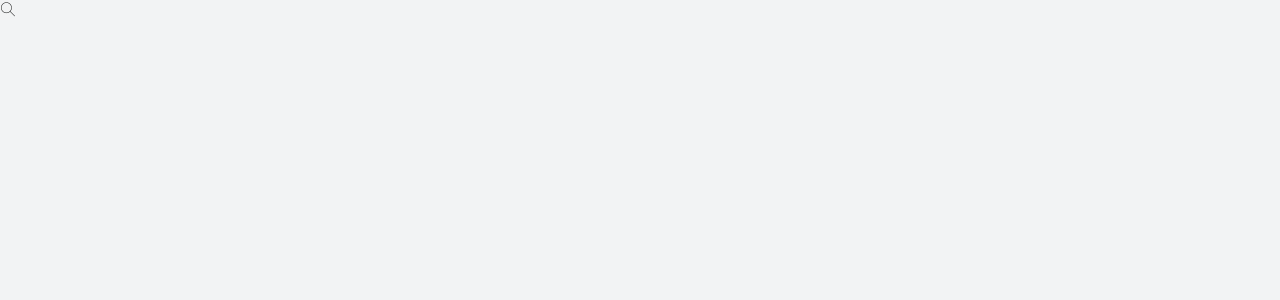
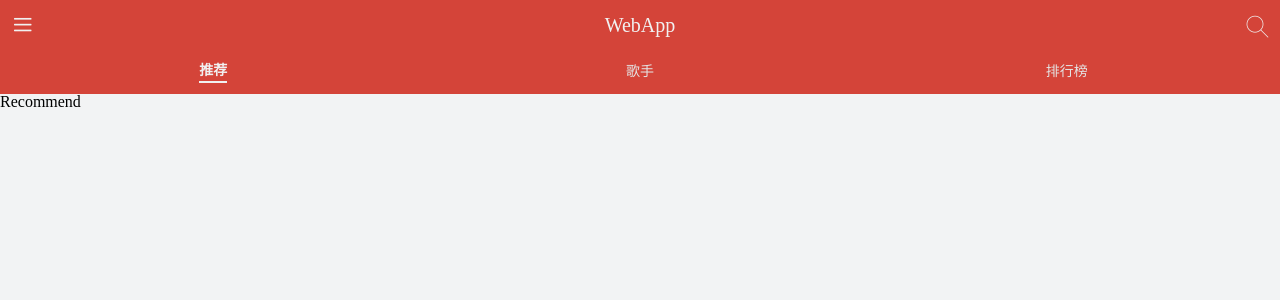
Before and after one commit to hj1254123/react-cloud-music, a React (Create React App) app: page /#/recommend in a window 1280 px wide. Shown: the top 300 px of the page. Built offline with nearby package versions, Linux system fonts and the light colour scheme.

Commit message:
路由配置 和 公共组件Home（顶栏）开发

```diff
--- a/package.json
+++ b/package.json
@@ -8,6 +8,9 @@
     "@testing-library/user-event": "^12.1.10",
     "react": "^17.0.2",
     "react-dom": "^17.0.2",
+    "react-router": "^5.2.0",
+    "react-router-config": "^5.1.1",
+    "react-router-dom": "^5.2.0",
     "react-scripts": "4.0.3",
     "styled-components": "^5.3.0",
     "web-vitals": "^1.0.1"
--- a/src/App.js
+++ b/src/App.js
@@ -1,14 +1,17 @@
 import React, { memo } from 'react'
+import { renderRoutes } from 'react-router-config';
+import routes from './routes'
+import { HashRouter } from 'react-router-dom'
 
 import { IconStyle } from './assets/iconfont/iconfont';
 import { GlobalStyle } from './style'
 
 export default memo(function App() {
   return (
-    <div>
+    <HashRouter>
       <GlobalStyle></GlobalStyle>
       <IconStyle></IconStyle>
-      <i className="iconfont">&#xe62b;</i>
-    </div>
+      {renderRoutes(routes)}
+    </HashRouter>
   )
 })
--- /dev/null
+++ b/src/application/Home/index.js
@@ -0,0 +1,27 @@
+import React from 'react';
+import { renderRoutes } from "react-router-config";
+import { NavLink } from 'react-router-dom'
+
+import { Top, Tab, TabItem } from './style';
+
+function Home(props) {
+  const { route } = props;
+
+  return (
+    <div>
+      <Top>
+        <span className="iconfont menu">&#xe65c;</span>
+        <span className="title">WebApp</span>
+        <span className="iconfont search">&#xe62b;</span>
+      </Top>
+      <Tab>
+        <NavLink to="/recommend" activeClassName="selected"><TabItem><span > 推荐 </span></TabItem></NavLink>
+        <NavLink to="/singers" activeClassName="selected"><TabItem><span > 歌手 </span></TabItem></NavLink>
+        <NavLink to="/rank" activeClassName="selected"><TabItem><span > 排行榜 </span></TabItem></NavLink>
+      </Tab>
+      {renderRoutes(route.routes)}
+    </div>
+  )
+}
+
+export default React.memo(Home);
--- /dev/null
+++ b/src/application/Home/style.js
@@ -0,0 +1,48 @@
+import styled from 'styled-components';
+import style from '../../assets/global-style';
+
+export const Top = styled.div`
+  display: flex;
+  flex-direction: row;
+  justify-content: space-between;
+  padding: 5px 10px;
+  background: ${style["theme-color"]};
+  &>span {
+    line-height: 40px;
+    color: #f1f1f1;
+    font-size: 20px;
+    &.iconfont {
+      font-size: 25px;
+    }
+  }
+`
+
+export const Tab = styled.div`
+  height: 44px;
+  display: flex;
+  flex-direction: row;
+  justify-content: space-around;
+  background: ${style ["theme-color"]};
+  a {
+    flex: 1;
+    padding: 2px 0;
+    font-size: 14px;
+    color: #e4e4e4;
+    &.selected {
+      span {
+        padding: 3px 0;
+        font-weight: 700;
+        color: #f1f1f1;
+        border-bottom: 2px solid #f1f1f1;
+      }
+    }
+  }
+`
+
+export const TabItem = styled.div`
+  height: 100%;
+  display: flex;
+  flex-direction: row;
+  justify-content: center;
+  align-items: center;
+`
--- /dev/null
+++ b/src/application/Rank/index.js
@@ -0,0 +1,9 @@
+import React from 'react';
+
+function Rank(props) {
+  return (
+    <div>Rank</div>
+  )
+}
+
+export default React.memo(Rank);
--- /dev/null
+++ b/src/application/Recommend/index.js
@@ -0,0 +1,9 @@
+import React from 'react';
+
+function Recommend(props) {
+  return (
+    <div>Recommend</div>
+  )
+}
+
+export default React.memo(Recommend);
--- /dev/null
+++ b/src/application/Singers/index.js
@@ -0,0 +1,9 @@
+import React from 'react';
+
+function Singers(props) {
+  return (
+    <div>Singers</div>
+  )
+}
+
+export default React.memo(Singers);
--- /dev/null
+++ b/src/assets/global-style.js
@@ -0,0 +1,38 @@
+// 扩大可点击区域
+const extendClick = () => {
+  return `
+    position: relative;
+    &:before {
+      content: '';
+      position: absolute;
+      top: -10px; bottom: -10px; left: -10px; right: -10px;
+    };
+  `
+}
+// 一行文字溢出部分用... 代替
+const noWrap = () => {
+  return `
+    text-overflow: ellipsis;
+    overflow: hidden;
+    white-space: nowrap;
+  `
+}
+
+export default {
+  'theme-color': '#d44439',
+  'theme-color-shadow': 'rgba (212, 68, 57, .5)',
+  'font-color-light': '#f1f1f1',
+  'font-color-desc': '#2E3030',
+  'font-color-desc-v2': '#bba8a8',// 略淡
+  'font-size-ss': '10px',
+  'font-size-s': '12px',
+  'font-size-m': '14px',
+  'font-size-l': '16px',
+  'font-size-ll': '18px',
+  "border-color": '#e4e4e4',
+  'background-color': '#f2f3f4',
+  'background-color-shadow': 'rgba (0, 0, 0, 0.3)',
+  'highlight-background-color': '#fff',
+  extendClick,
+  noWrap
+}
--- /dev/null
+++ b/src/routes/index.js
@@ -0,0 +1,34 @@
+import React from 'react';
+import { Redirect } from "react-router-dom";
+import Home from '../application/Home';
+import Recommend from '../application/Recommend';
+import Singers from '../application/Singers';
+import Rank from '../application/Rank';
+
+export default [
+  {
+    path: "/",
+    component: Home,
+    routes: [
+      {
+        path: "/",
+        exact: true,
+        render: () => (
+          <Redirect to={"/recommend"}/>
+        )
+      },
+      {
+        path: "/recommend",
+        component: Recommend
+      },
+      {
+        path: "/singers",
+        component: Singers
+      },
+      {
+        path: "/rank",
+        component: Rank
+      }
+    ]
+  }
+]
```
Also changed, not shown: 1 other file (tests, documents, lock files or other folders).
